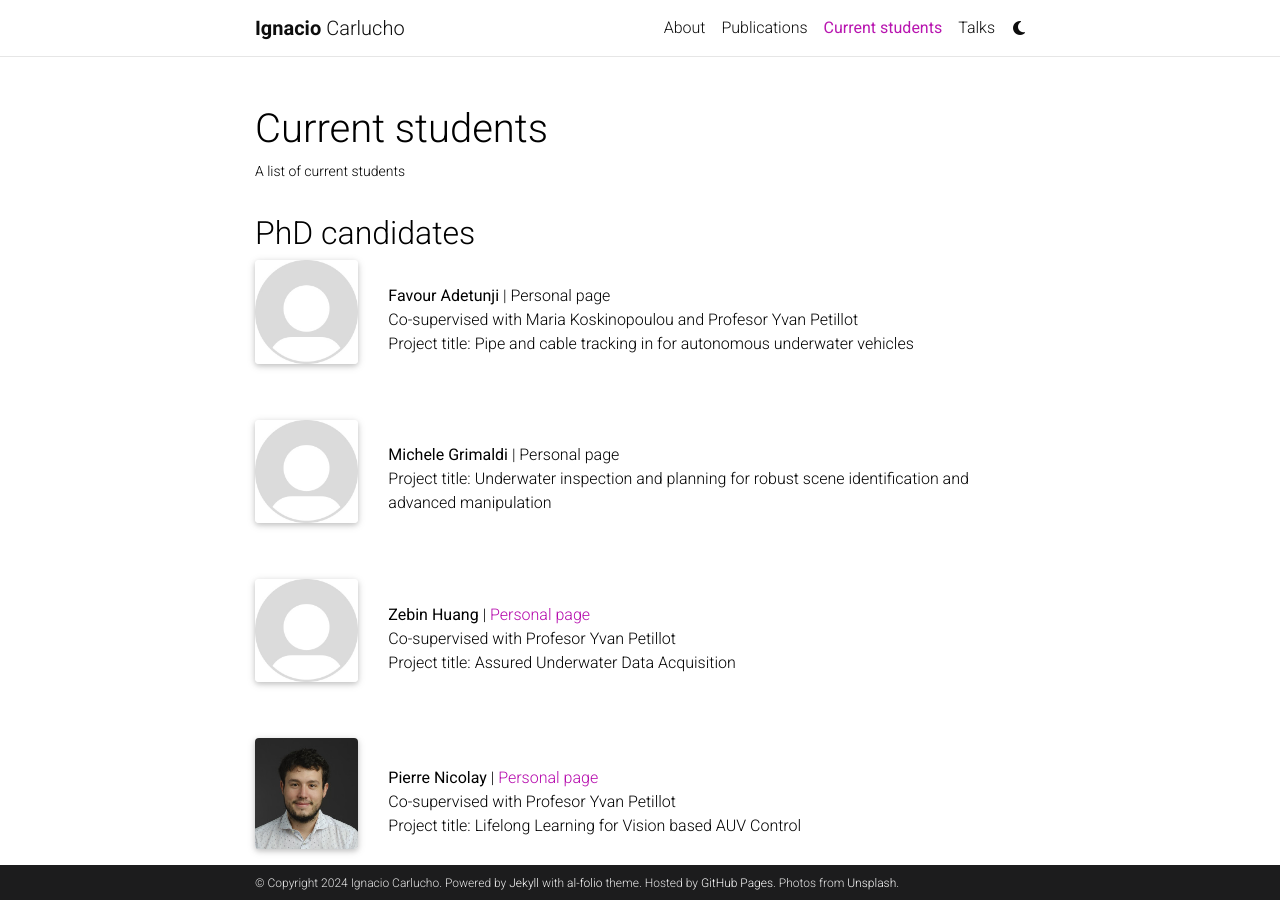
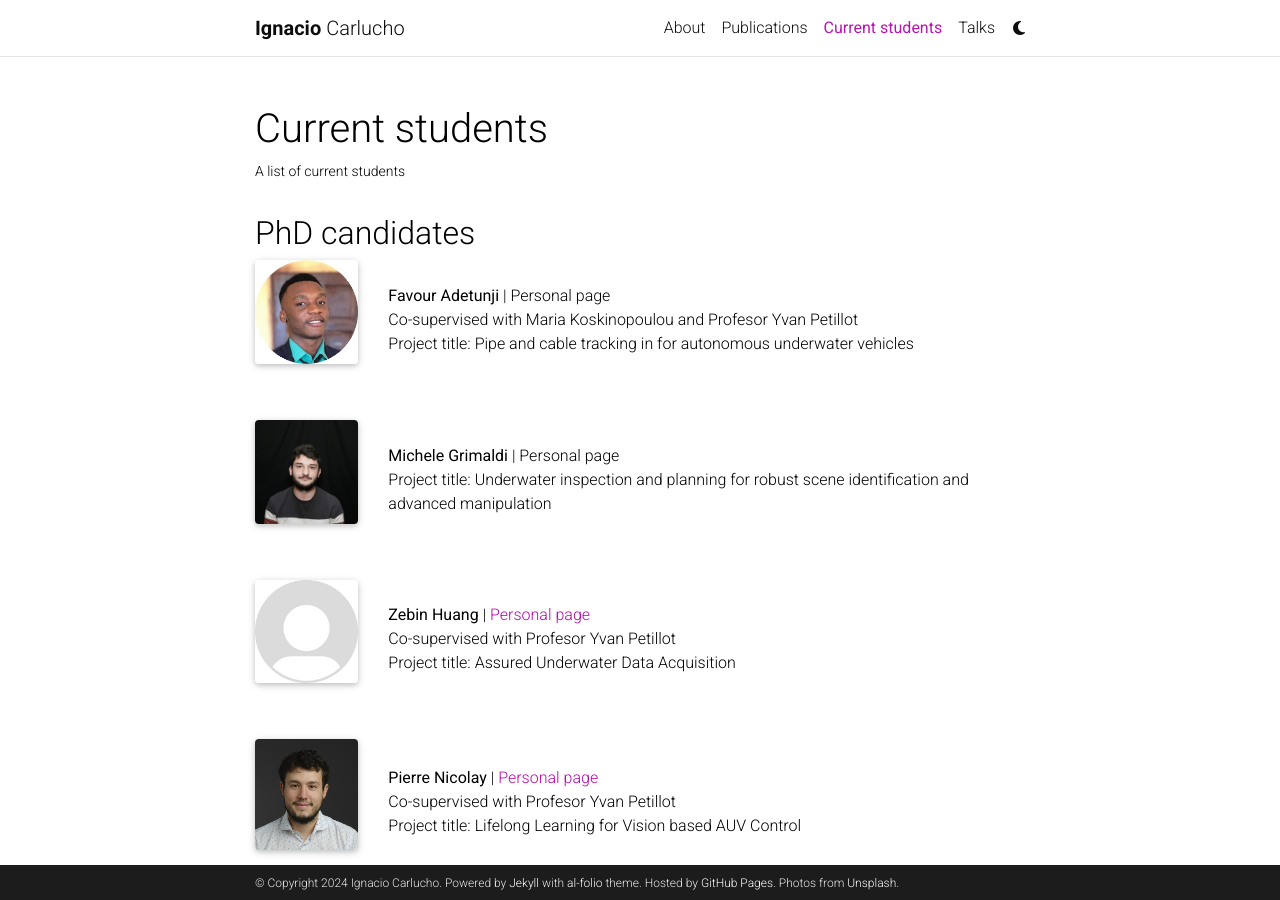
Before and after one commit to IgnacioCarlucho/ignaciocarlucho.github.io, a Jekyll site: the page built from _pages/students.md, in a window 1280 px wide and 900 px high. Built offline with Jekyll 4.4.1, drawn with Linux system fonts in a browser that asks for light colours; full-size pictures stand in for the smaller copies a plugin makes; comment, search, counter and statistics services are not loaded; a style sheet for code colours, icons or effects is not loaded.

Commit message:
new figures

```diff
--- a/_pages/students.md
+++ b/_pages/students.md
@@ -13,7 +13,7 @@ nav_order: 3
 
  <div class="row align-items-center">
     <div class="col-2">
-      {% include figure.html path="assets/img/profiles/Default_pfp.jpg" title="example image" class="img-fluid rounded z-depth-1" %}
+      {% include figure.html path="assets/img/profiles/favour.jpg" title="example image" class="img-fluid rounded z-depth-1" %}
     </div>
     <div class="col-10">
      <b> Favour Adetunji </b>| Personal page  <br>
@@ -26,7 +26,7 @@ nav_order: 3
 
   <div class="row align-items-center">
     <div class="col-2">
-      {% include figure.html path="assets/img/profiles/Default_pfp.jpg" title="example image" class="img-fluid rounded z-depth-1" %}
+      {% include figure.html path="assets/img/profiles/michele.png" title="example image" class="img-fluid rounded z-depth-1" %}
     </div>
     <div class="col-10">
      <b> Michele Grimaldi </b>| Personal page  <br>
@@ -64,7 +64,7 @@ nav_order: 3
 
   <div class="row align-items-center">
     <div class="col-2">
-      {% include figure.html path="assets/img/profiles/Default_pfp.jpg" title="example image" class="img-fluid rounded z-depth-1" %}
+      {% include figure.html path="assets/img/profiles/niamh.jpg" title="example image" class="img-fluid rounded z-depth-1" %}
     </div>
     <div class="col-10">
      <b> Ellis Niamh </b>| Personal page  <br>
```
Also changed, not shown: assets/img/profiles/favour.jpg (added), assets/img/profiles/michele.png (added), assets/img/profiles/niamh.jpg (added).
